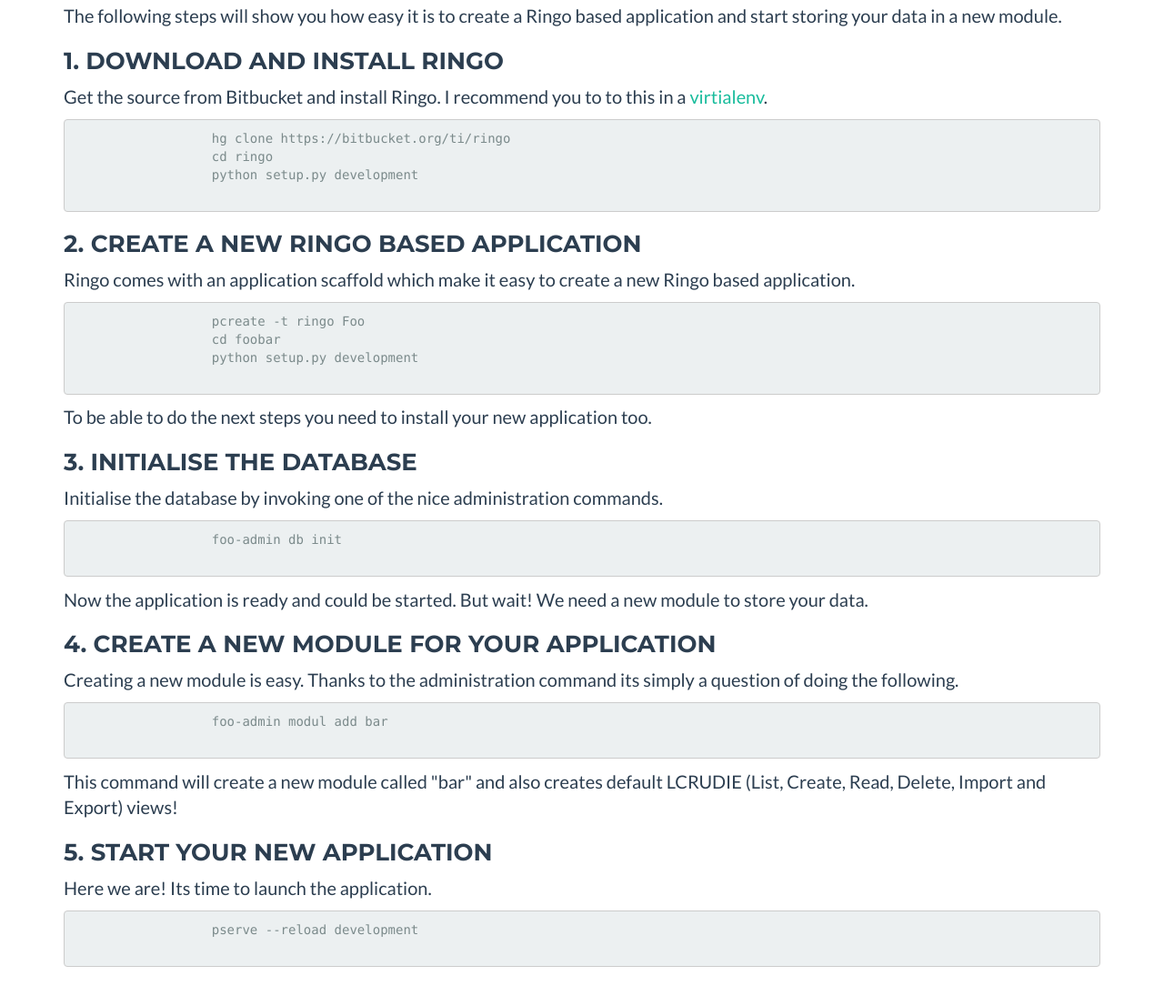
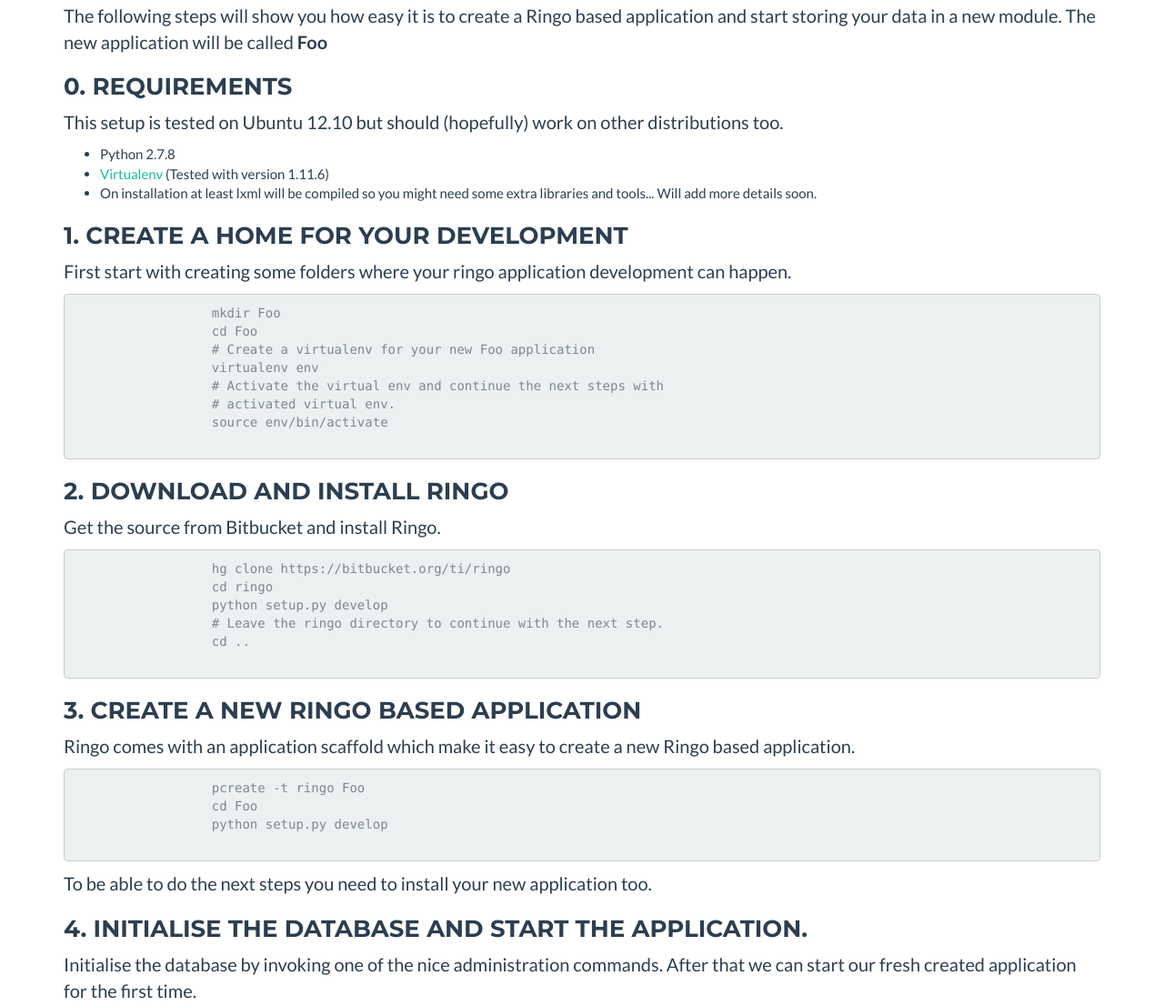
Before and after one commit to ringo-framework/website, a plain HTML site: page index.html in a window 1280 px wide. Shown: the part 3031-4137 px from the top of the page at 91% size. Drawn offline with nearby package versions, Linux system fonts and the light colour scheme.

Commit message:
Improved getting started section.

```diff
--- a/index.html
+++ b/index.html
@@ -266,45 +266,84 @@
                   <hr>
                   <p>The following steps will show you how easy it is to create a
                   Ringo based application and start storing your data in a new
-                  module.</p>
-                  <h3>1. Download and install Ringo</h3>
-                  <p>Get the source from Bitbucket and install Ringo. I recommend
-                  you to to this in a <a href="http://virtualenv.readthedocs.org/en/latest/" target="_blank">virtialenv</a>.</p>
+                  module. The new application will be called
+                  <strong>Foo</strong></p>
+                  <h3>0. Requirements</h3>
+                  <p>This setup is tested on Ubuntu 12.10 but should
+                  (hopefully) work on other distributions too.</p>
+                  <ul>
+                    <li>Python 2.7.8</li>
+                    <li><a href="http://virtualenv.readthedocs.org/en/latest/"
+                    target="_blank">Virtualenv</a> (Tested with version 1.11.6)</li>
+                    <li>On installation at least lxml will be compiled so you
+                    might need some extra libraries and tools... Will add more
+                    details soon.</li>
+                  </ul>
+                  <h3>1. Create a home for your development</h3>
+                  <p>First start with creating some folders where your ringo
+                  application development can happen.</p>
+                  <pre>
+                  mkdir Foo
+                  cd Foo
+                  # Create a virtualenv for your new Foo application
+                  virtualenv env
+                  # Activate the virtual env and continue the next steps with
+                  # activated virtual env.
+                  source env/bin/activate
+                  </pre>
+                  <h3>2. Download and install Ringo</h3>
+                  <p>Get the source from Bitbucket and install Ringo. </p>
                   <pre>
                   hg clone https://bitbucket.org/ti/ringo
                   cd ringo
-                  python setup.py development
+                  python setup.py develop
+                  # Leave the ringo directory to continue with the next step.
+                  cd ..
                   </pre>
-                  <h3>2. Create a new Ringo based application</h3>
+                  <h3>3. Create a new Ringo based application</h3>
                   <p>Ringo comes with an application scaffold which make it
                   easy to create a new Ringo based application.</p>
                   <pre>
                   pcreate -t ringo Foo
-                  cd foobar
-                  python setup.py development
+                  cd Foo
+                  python setup.py develop
                   </pre>
                   <p>To be able to do the next steps you need to install your
                   new application too.</p>
-                  <h3>3. Initialise the database</h3>
+                  <h3>4. Initialise the database and start the application.</h3>
                   <p>Initialise the database by invoking one of the nice
-                  administration commands.</p>
+                  administration commands. After that we can start our fresh
+                  created application for the first time.</p>
                   <pre>
                   foo-admin db init
+                  pserve development.ini
                   </pre>
-                  <p>Now the application is ready and could be started. But
-                  wait! We need a new module to store your data.</p>
-                  <h3>4. Create a new module for your application</h3>
-                  <p>Creating a new module is easy. Thanks to the
-                  administration command its simply a question of doing the
-                  following.</p>
+                  <p>Stop the server by pressing CTRL-C</p>
+                  <h3>5. Create a new module for your application</h3>
+                  <p>Wow that was easy! But wait. We want to create a new
+                  module to store some custom items in our application. Let's
+                  say we want to store <i>bar</i> items. Creating a new module
+                  is easy. Thanks to the administration command its simply a
+                  question of doing the following.</p>
                   <p></p>
                   <pre>
                   foo-admin modul add bar
+                  cp foo.sqlite foo.sqlite.backup
+                  # Apply the generated alembic migration script to update
+                  # your database.
+                  alembic upgrade head
                   </pre>
                   <p>This command will create a new module called "bar" and also
                   creates default LCRUDIE (List, Create, Read, Delete, Import
-                  and Export) views!</p>
-                  <h3>5. Start your new application</h3>
+                  and Export) views!<br>
+                  <strong>Note:</strong> There is currently an <a
+                  href="https://bitbucket.org/ti/ringo/issue/82/migration-of-the-database-for-the-first"
+                  taregt="_blank">issue with the
+                  migration</a>. If the migration fails and no new module
+                  entry has been made in the database than restore the backup
+                  and retry it again.
+                  </p>
+                  <h3>6. Start your new application</h3>
                   <p>Here we are! Its time to launch the application.</p>
                   <pre>
                   pserve --reload development
```
